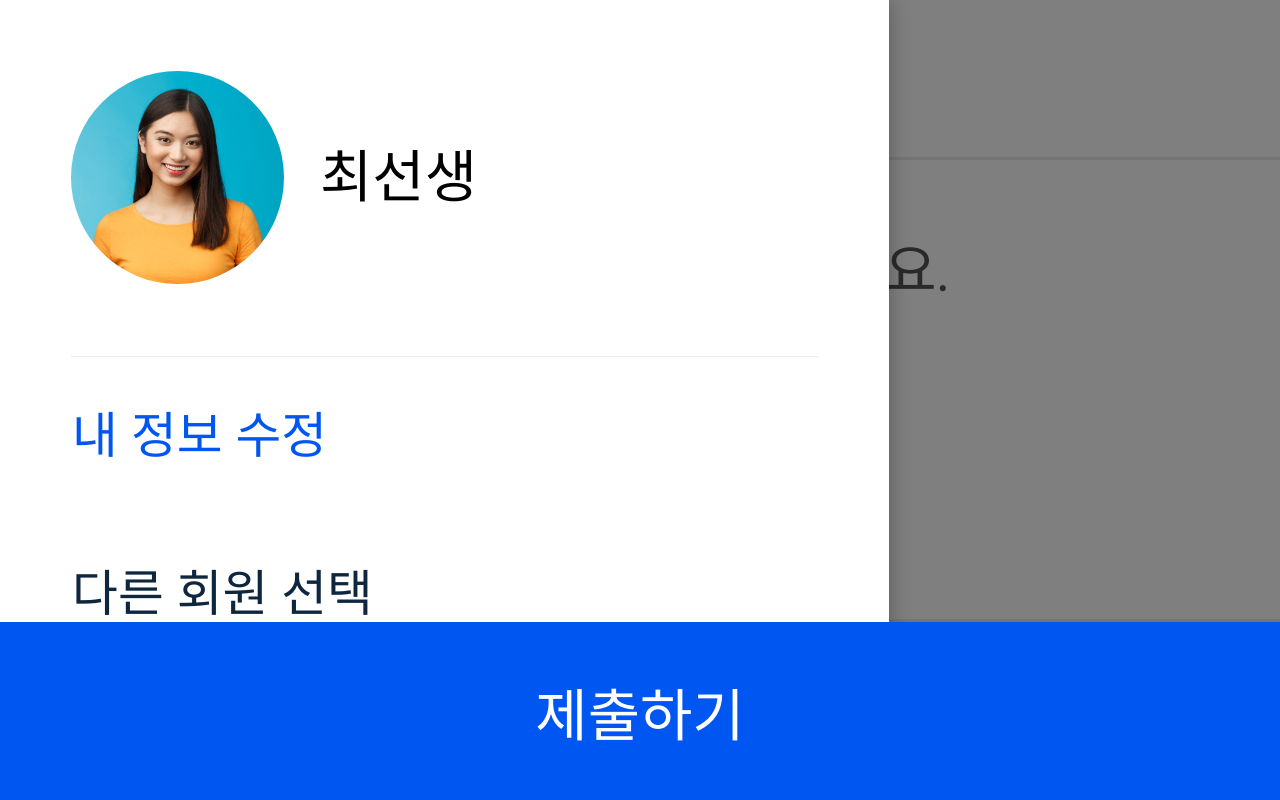
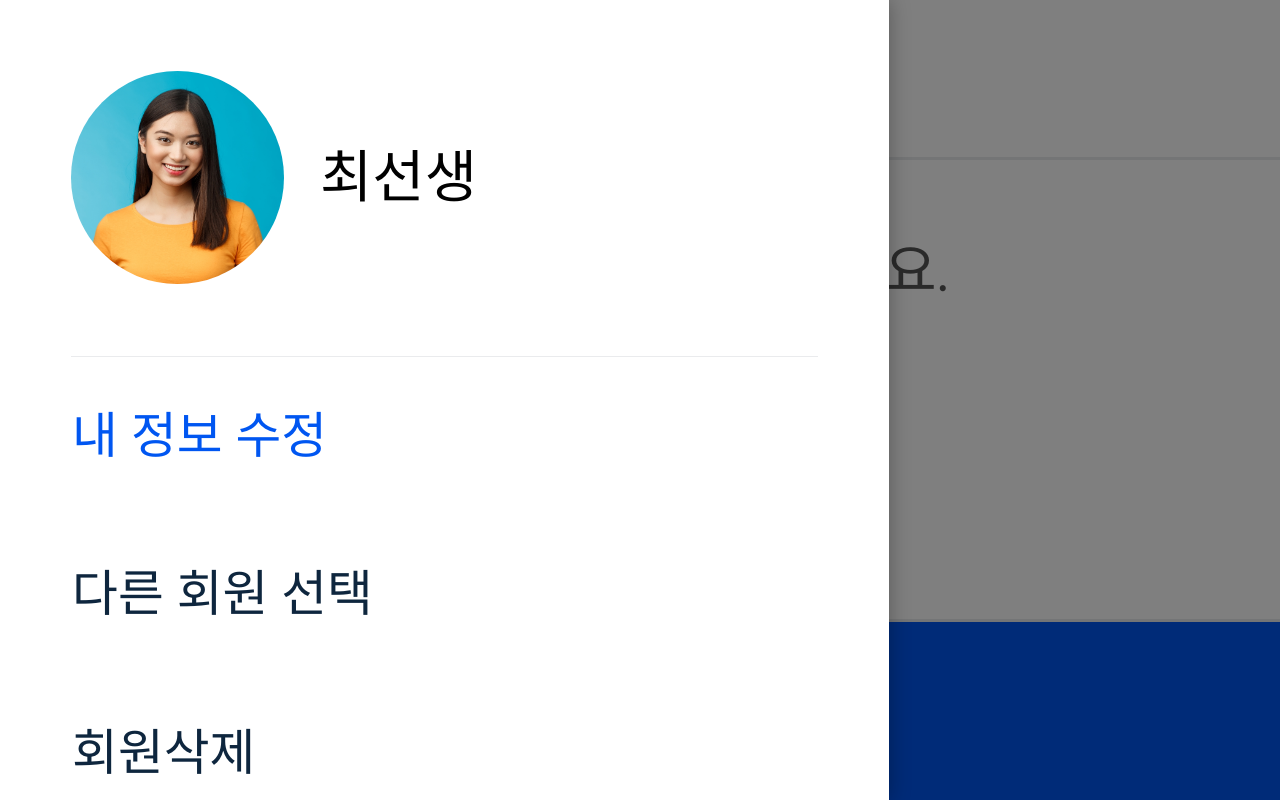
Before and after one commit to off-echoi/project-drill, a React (Create React App) app: page /withdraw in a window 1280 px wide. Shown: the top 800 px of the page. Built offline with nearby package versions, Linux system fonts and the light colour scheme.

Commit message:
[Add] 모달 z-index 추가, 하단고정버튼있을때 스타일 추가

```diff
--- a/src/common.css
+++ b/src/common.css
@@ -47,13 +47,18 @@
   height: 100%;
   position: absolute;
   top: 0;
+  left: 0;
+  z-index: 30;
   background: rgba(0, 0, 0, 0.5);
-  left: 0;
 }
 /* 공통 css 클래스 */
 /* 헤더가 있는 섹션 클래스 */
 .header_section {
   padding-top: 45rem;
+}
+.fixed_btn_section {
+  overflow: auto;
+  height: calc(100vh - 50rem);
 }
 /* 리더기 용text 히든 클래스 */
 .hidden {
```
